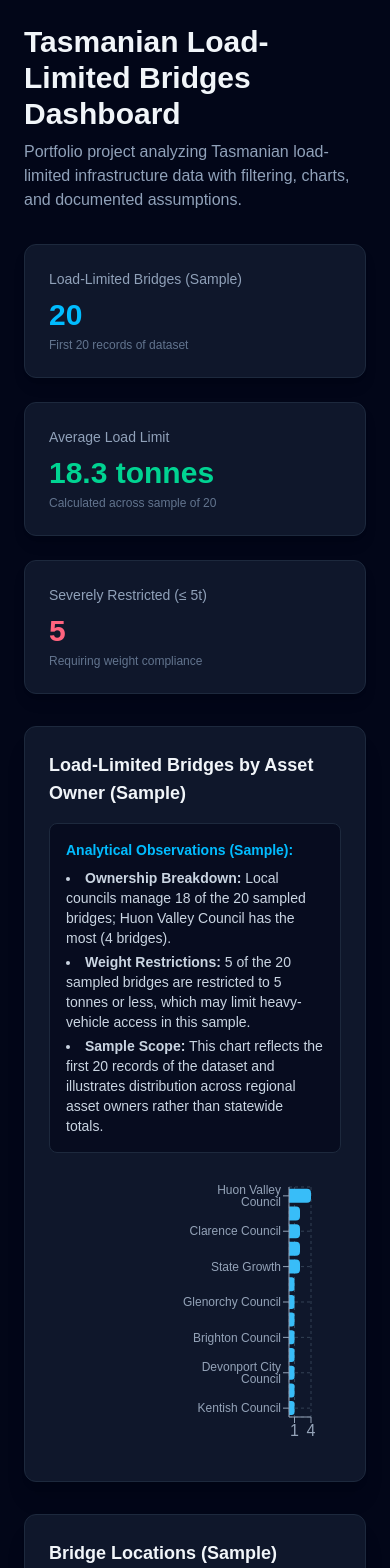
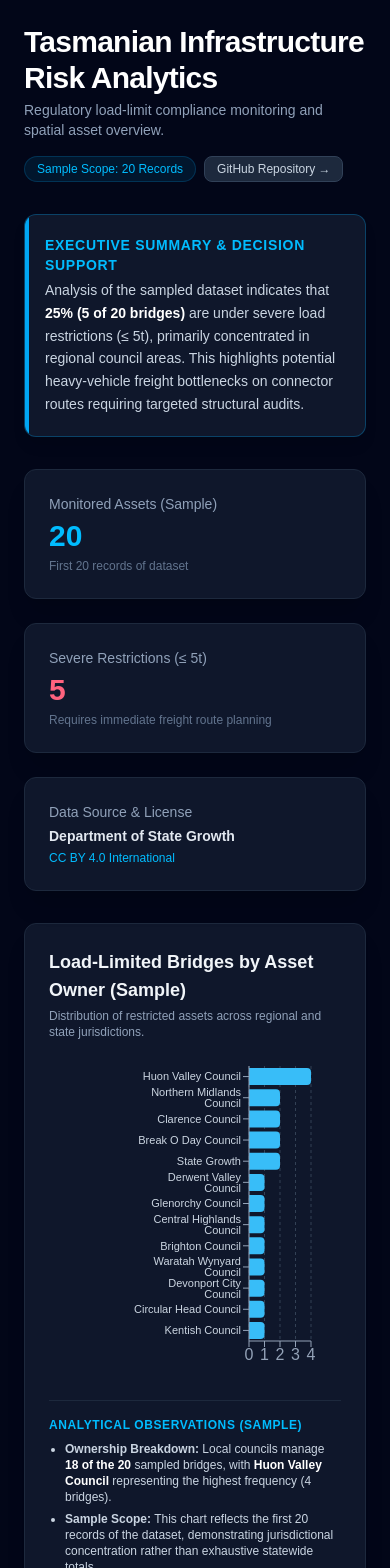
Before and after one commit to hnphuongdoan/tas-risk-dashboard, a Next.js app: page / in a window 390 px wide. Shown: the top 1568 px of the page. Built offline with nearby package versions, Linux system fonts and the light colour scheme.

Commit message:
keep fixing

```diff
--- a/app/page.tsx
+++ b/app/page.tsx
@@ -1,84 +1,101 @@
 import { getAssets } from '@/lib/loadAssets';
+import { Asset } from '@/types/asset';
 import AssetTable from '@/components/AssetTable';
 import RiskChart from '@/components/RiskChart';
 import RiskMap from '@/components/RiskMap';
 
-export default function Home() {
-  const assets = getAssets();
+export default async function Home() {
+  const assets: Asset[] = await getAssets();
 
+  // Quick statistics for Executive Summary
   const totalBridges = assets.length;
-  const avgLoadLimit = (assets.reduce((sum, a) => sum + a.Load_Limit_t, 0) / totalBridges).toFixed(1);
-  const severeCount = assets.filter((a) => (a.Load_Limit_Band || '').toLowerCase().includes('severe')).length;
+  const severeBridges = assets.filter((a: Asset) => (a.Load_Limit_Band || '').toLowerCase().includes('severe')).length;
+  const severePercentage = totalBridges > 0 ? Math.round((severeBridges / totalBridges) * 100) : 0;
 
   return (
-    <main className="min-h-screen bg-slate-950 text-slate-100 p-6 md:p-8">
-      <div className="max-w-6xl mx-auto">
+    <main className="min-h-screen bg-slate-950 text-slate-100 p-6 md:p-12">
+      <div className="max-w-7xl mx-auto">
+
+        {/* Header Section */}
         <header className="mb-8">
-          <h1 className="text-3xl font-bold mb-2">Tasmanian Load-Limited Bridges Dashboard</h1>
-          <p className="text-slate-400">Portfolio project analyzing Tasmanian load-limited infrastructure data with filtering, charts, and documented assumptions.</p>
+          <div className="flex flex-col md:flex-row justify-between items-start md:items-center gap-4">
+            <div>
+              <h1 className="text-3xl font-extrabold tracking-tight text-white">
+                Tasmanian Infrastructure Risk Analytics
+              </h1>
+              <p className="text-slate-400 mt-1 text-sm">
+                Regulatory load-limit compliance monitoring and spatial asset overview.
+              </p>
+            </div>
+            <div className="flex items-center gap-2">
+              <span className="px-3 py-1 rounded-full text-xs font-medium bg-sky-500/10 text-sky-400 border border-sky-500/20">
+                Sample Scope: 20 Records
+              </span>
+              <a
+                href="https://github.com/hnphuongdoan/tas-risk-dashboard"
+                target="_blank"
+                rel="noopener noreferrer"
+                className="px-3 py-1 rounded-lg text-xs font-medium bg-slate-800 text-slate-300 hover:bg-slate-700 transition-colors border border-slate-700"
+              >
+                GitHub Repository &rarr;
+              </a>
+            </div>
+          </div>
         </header>
 
-        {/* KPI Summary Cards */}
+        {/* 1. EXECUTIVE SUMMARY / "SO WHAT?" LAYER */}
+        <section className="bg-slate-900 border border-sky-500/30 p-5 rounded-xl shadow-lg mb-8 relative overflow-hidden">
+          <div className="absolute top-0 left-0 w-1 h-full bg-sky-500"></div>
+          <h2 className="text-sm font-bold uppercase tracking-wider text-sky-400 mb-1">
+            Executive Summary & Decision Support
+          </h2>
+          <p className="text-sm text-slate-300 leading-relaxed">
+            Analysis of the sampled dataset indicates that <strong className="text-white">{severePercentage}% ({severeBridges} of {totalBridges} bridges)</strong> are under severe load restrictions (&le; 5t), primarily concentrated in regional council areas. This highlights potential heavy-vehicle freight bottlenecks on connector routes requiring targeted structural audits.
+          </p>
+        </section>
+
+        {/* KPI Grid */}
         <div className="grid grid-cols-1 md:grid-cols-3 gap-6 mb-8">
-          <div className="bg-slate-900 border border-slate-800 p-6 rounded-xl shadow-lg">
-            <p className="text-sm font-medium text-slate-400">Load-Limited Bridges (Sample)</p>
-            <p className="text-3xl font-bold text-sky-400 mt-2">{totalBridges}</p>
+          <div className="bg-slate-900 border border-slate-800 p-6 rounded-xl shadow-xl">
+            <h3 className="text-sm font-medium text-slate-400 mb-1">Monitored Assets (Sample)</h3>
+            <p className="text-3xl font-bold text-sky-400">{totalBridges}</p>
             <p className="text-xs text-slate-500 mt-1">First 20 records of dataset</p>
           </div>
-          <div className="bg-slate-900 border border-slate-800 p-6 rounded-xl shadow-lg">
-            <p className="text-sm font-medium text-slate-400">Average Load Limit</p>
-            <p className="text-3xl font-bold text-emerald-400 mt-2">{avgLoadLimit} tonnes</p>
-            <p className="text-xs text-slate-500 mt-1">Calculated across sample of 20</p>
+          <div className="bg-slate-900 border border-slate-800 p-6 rounded-xl shadow-xl">
+            <h3 className="text-sm font-medium text-slate-400 mb-1">Severe Restrictions (&le; 5t)</h3>
+            <p className="text-3xl font-bold text-rose-400">{severeBridges}</p>
+            <p className="text-xs text-slate-500 mt-1">Requires immediate freight route planning</p>
           </div>
-          <div className="bg-slate-900 border border-slate-800 p-6 rounded-xl shadow-lg">
-            <p className="text-sm font-medium text-slate-400">Severely Restricted (&le; 5t)</p>
-            <p className="text-3xl font-bold text-rose-400 mt-2">{severeCount}</p>
-            <p className="text-xs text-slate-500 mt-1">Requiring weight compliance</p>
+          <div className="bg-slate-900 border border-slate-800 p-6 rounded-xl shadow-xl">
+            <h3 className="text-sm font-medium text-slate-400 mb-1">Data Source & License</h3>
+            <p className="text-sm font-bold text-slate-200 mt-1">Department of State Growth</p>
+            <p className="text-xs text-sky-400 mt-1">CC BY 4.0 International</p>
           </div>
         </div>
 
-        {/* Visual Analytics Chart with Insights */}
+        {/* Analytics & Visualizations */}
         <RiskChart assets={assets} />
-
-        {/* Geospatial Locations Component */}
         <RiskMap assets={assets} />
-
-        {/* Interactive Asset Table with Search & Sorting */}
         <AssetTable assets={assets} />
 
-        {/* Methodology and Limitations Section */}
-        <footer className="bg-slate-900 border border-slate-800 p-6 rounded-xl shadow-xl mt-12 text-slate-400 text-sm space-y-3 overflow-hidden">
-          <h3 className="text-base font-bold text-slate-200">Methodology and Limitations</h3>
-          <p>
-            <strong>Data Source:</strong> Derived from the{' '}
-            <a
-              href="https://researchdata.edu.au/tasmanian-load-limited-bridges-roads/3787918"
-              target="_blank"
-              rel="noopener noreferrer"
-              className="text-sky-400 underline hover:text-sky-300"
-            >
-              Tasmanian Load Limited Bridges and Roads dataset
-            </a>{' '}
-            published by the Department of State Growth (Tasmania) in conjunction with the National Heavy Vehicle Regulator.
-          </p>
-          <p>
-            <strong>Licence & Attribution:</strong> Licensed under{' '}
-            <a
-              href="https://creativecommons.org/licenses/by/4.0/"
-              target="_blank"
-              rel="noopener noreferrer"
-              className="text-sky-400 underline hover:text-sky-300"
-            >
-              Creative Commons Attribution 4.0 International (CC BY 4.0)
-            </a>. Data retrieved and parsed in 2026.
-          </p>
-          <p>
-            <strong>Scope & Assumptions:</strong> This implementation covers a sample of the first 20 records retrieved from the live service. Load limit units are assumed to be in tonnes (inferred from axle-group descriptions).
-          </p>
-          <p>
-            <strong>Limitations:</strong> Load limits indicate legal operating restrictions rather than structural failures. This dashboard is designed for portfolio demonstration and decision-support simulation, not official statutory engineering evaluations.
-          </p>
+        {/* Clean Professional Footer */}
+        <footer className="mt-12 pt-6 border-t border-slate-800 text-xs text-slate-400 space-y-3">
+          {/* Methodology & Limitations first */}
+          <div className="text-slate-500 leading-relaxed">
+            <strong className="text-slate-400">Methodology & Limitations:</strong> Derived from the Tasmanian Load-Limited Bridges dataset (Retrieved: October 2026). Load limits represent legal regulatory operating restrictions rather than structural failures. This dashboard serves as a portfolio demonstration.
+          </div>
+
+          {/* Author Name under Methodology */}
+          <div className="flex flex-col sm:flex-row justify-between items-start sm:items-center gap-2 border-t border-slate-900/80 pt-3">
+            <p>
+              <strong className="text-slate-200">Designed & Developed by Nguyen Phuong Doan Ho</strong> | Infrastructure Risk Analytics Portfolio
+            </p>
+            <p className="text-slate-500">
+              Licensed under <span className="text-slate-400 font-medium">CC BY 4.0 International</span>
+            </p>
+          </div>
         </footer>
+
       </div>
     </main>
   );
--- a/components/RiskChart.tsx
+++ b/components/RiskChart.tsx
@@ -1,62 +1,86 @@
 'use client';
 
+import { useMemo } from 'react';
+import { ResponsiveContainer, BarChart, Bar, XAxis, YAxis, Tooltip, CartesianGrid } from 'recharts';
 import { Asset } from '@/types/asset';
-import { BarChart, Bar, XAxis, YAxis, Tooltip, ResponsiveContainer, CartesianGrid } from 'recharts';
 
 interface RiskChartProps {
   assets: Asset[];
 }
 
 export default function RiskChart({ assets }: RiskChartProps) {
-  const councilCounts = assets.reduce((acc: {[key: string]: number}, a) => {
-    const owner = a.Asset_Owner || 'Unknown';
-    acc[owner] = (acc[owner] || 0) + 1;
-    return acc;
-  }, {});
+  // Aggregate data by Asset Owner
+  const chartData = useMemo(() => {
+    const counts: { [key: string]: number } = {};
+    assets.forEach((asset) => {
+      const owner = asset.Asset_Owner || 'Unknown Owner';
+      counts[owner] = (counts[owner] || 0) + 1;
+    });
 
-  // Sort from most to fewest bridges for cleaner layout
-  const chartData = Object.keys(councilCounts)
-    .map((owner) => ({
-      owner: owner,
-      count: councilCounts[owner],
-    }))
-    .sort((a, b) => b.count - a.count);
+    return Object.keys(counts)
+      .map((owner) => ({
+        owner,
+        count: counts[owner],
+      }))
+      .sort((a, b) => b.count - a.count); // Sort descending for professional layout
+  }, [assets]);
 
-  const totalCount = assets.length;
-  const severeCount = assets.filter(a => (a.Load_Limit_Band || '').toLowerCase().includes('severe')).length;
-  const councilManagedCount = Object.entries(councilCounts)
-    .filter(([owner]) => owner.toLowerCase().includes('council'))
-    .reduce((sum, [, count]) => sum + count, 0);
+  const totalSample = assets.length;
+  const topOwner = chartData.length > 0 ? chartData[0] : { owner: 'N/A', count: 0 };
+  const councilCount = chartData
+    .filter((item) => item.owner.toLowerCase().includes('council'))
+    .reduce((sum, item) => sum + item.count, 0);
 
   return (
     <div className="bg-slate-900 border border-slate-800 p-6 rounded-xl shadow-xl mb-8">
-      <div className="flex justify-between items-center mb-4">
+      <div className="mb-4">
         <h3 className="text-lg font-bold text-slate-100">Load-Limited Bridges by Asset Owner (Sample)</h3>
+        <p className="text-xs text-slate-400 mt-1">
+          Distribution of restricted assets across regional and state jurisdictions.
+        </p>
       </div>
 
-      {/* Objective Analytical Observations */}
-      <div className="bg-slate-950/60 border border-slate-800 p-4 rounded-lg mb-6 text-sm text-slate-300">
-        <p className="font-semibold text-sky-400 mb-2">Analytical Observations (Sample):</p>
-        <ul className="list-disc list-inside space-y-1 text-slate-300">
-          <li><strong>Ownership Breakdown:</strong> Local councils manage {councilManagedCount} of the {totalCount} sampled bridges; Huon Valley Council has the most ({councilCounts['Huon Valley Council'] || 0} bridges).</li>
-          <li><strong>Weight Restrictions:</strong> 5 of the 20 sampled bridges are restricted to 5 tonnes or less, which may limit heavy-vehicle access in this sample.</li>
-          <li><strong>Sample Scope:</strong> This chart reflects the first 20 records of the dataset and illustrates distribution across regional asset owners rather than statewide totals.</li>
-        </ul>
-      </div>
-
-      <div style={{ width: '100%', height: 280 }}>
-        <ResponsiveContainer>
-          <BarChart data={chartData} layout="vertical" margin={{ top: 10, right: 30, left: 100, bottom: 10 }}>
-            <CartesianGrid strokeDasharray="3 3" stroke="#334155" />
+      {/* Chart Container */}
+      <div className="w-full h-80 sm:h-96">
+        <ResponsiveContainer width="100%" height="100%">
+          <BarChart
+            data={chartData}
+            layout="vertical"
+            margin={{ top: 10, right: 30, left: 40, bottom: 5 }}
+          >
+            <CartesianGrid strokeDasharray="3 3" stroke="#334155" horizontal={false} />
             <XAxis type="number" stroke="#94a3b8" allowDecimals={false} />
-            <YAxis type="category" dataKey="owner" stroke="#94a3b8" width={140} tick={{ fontSize: 12 }} />
+            <YAxis
+              type="category"
+              dataKey="owner"
+              stroke="#94a3b8"
+              width={160}
+              interval={0}
+              tick={{ fontSize: 11, fill: '#cbd5e1' }}
+            />
             <Tooltip
               contentStyle={{ backgroundColor: '#0f172a', borderColor: '#334155', borderRadius: '0.5rem', color: '#f8fafc' }}
+              formatter={(value: any) => [`${value} bridges`, 'Restricted Assets']}
             />
             <Bar dataKey="count" fill="#38bdf8" radius={[0, 4, 4, 0]} />
           </BarChart>
         </ResponsiveContainer>
       </div>
+
+      {/* Analytical Observation Box */}
+      <div className="mt-6 pt-4 border-t border-slate-800">
+        <h4 className="text-xs font-bold uppercase tracking-wider text-sky-400 mb-2">
+          Analytical Observations (Sample)
+        </h4>
+        <ul className="text-xs text-slate-300 space-y-1.5 list-disc pl-4">
+          <li>
+            <strong>Ownership Breakdown:</strong> Local councils manage <strong className="text-white">{councilCount} of the {totalSample}</strong> sampled bridges, with <strong className="text-white">{topOwner.owner}</strong> representing the highest frequency ({topOwner.count} bridges).
+          </li>
+          <li>
+            <strong>Sample Scope:</strong> This chart reflects the first 20 records of the dataset, demonstrating jurisdictional concentration rather than exhaustive statewide totals.
+          </li>
+        </ul>
+      </div>
     </div>
   );
 }
```
